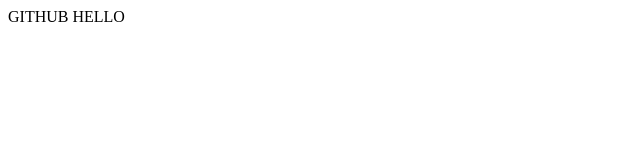
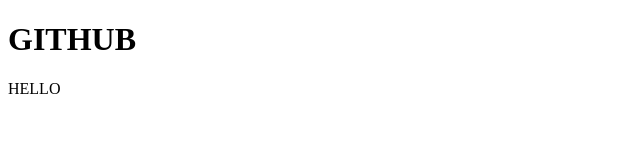
Before and after one commit to JK-its-Chad/JK-its-Chad.github.io, a plain HTML site: page about.html in a window 1280 px wide. Shown: the whole page, without its empty margins (0-640 px from the left). Drawn offline with Linux system fonts and the light colour scheme.

Commit message:
update test page

```diff
--- a/about.html
+++ b/about.html
@@ -3,7 +3,7 @@
 <html>
 
 <head>
-GITHUB
+<h1>GITHUB</h1>
 </head>
 
 <body>
```
